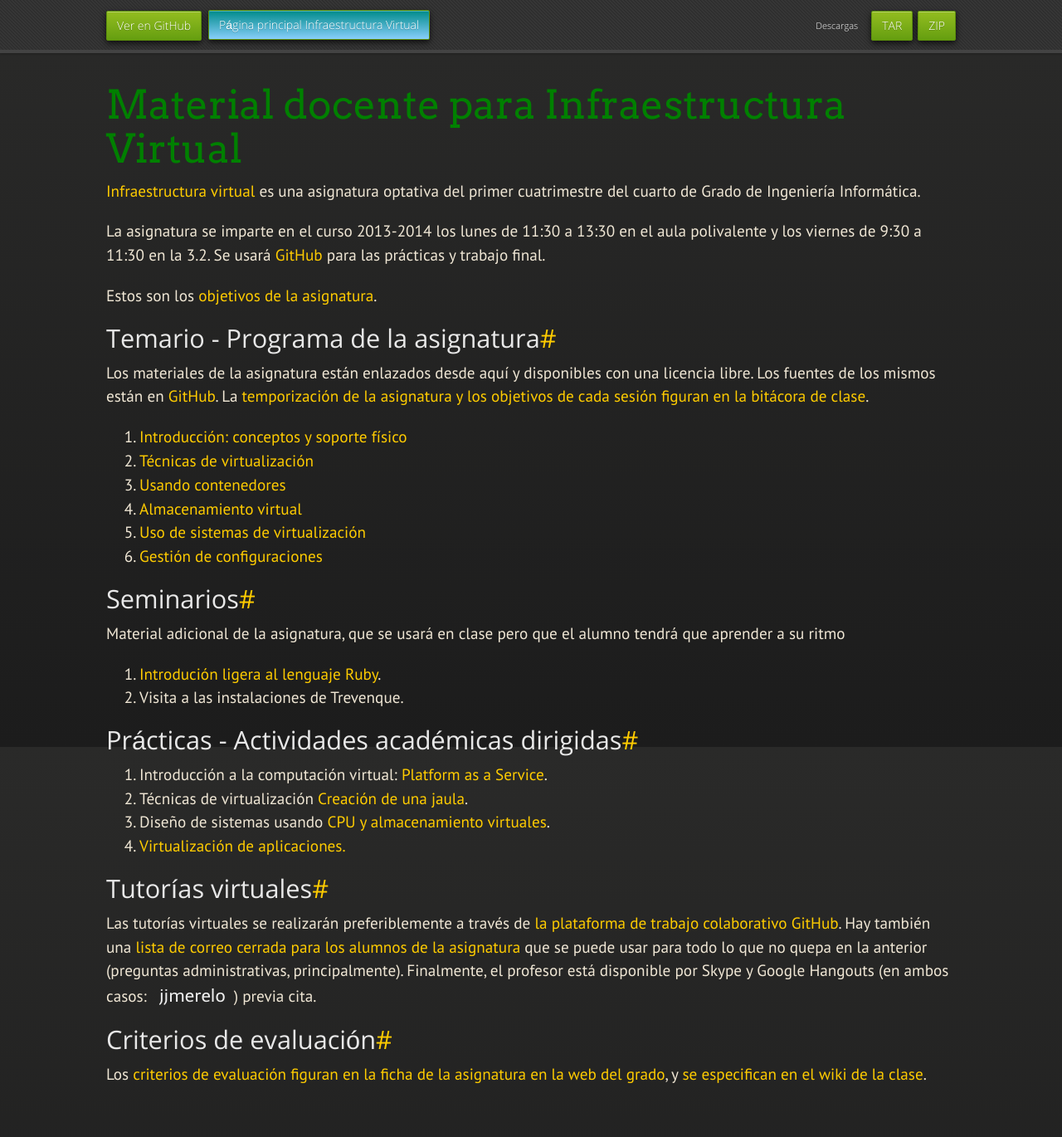
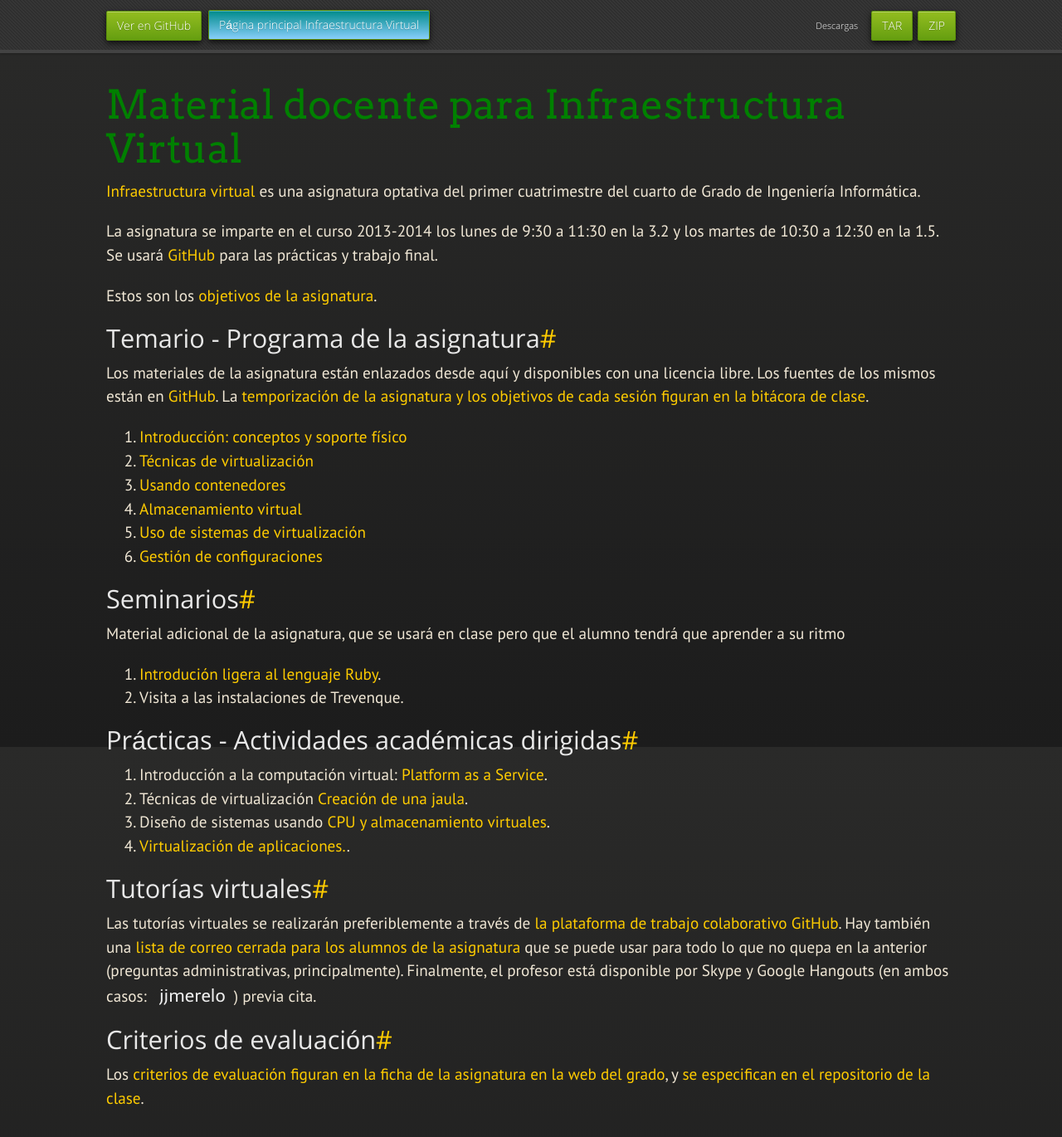
Before and after one commit to JJ/IV, a Jekyll site: the page built from index.md, in a window 1280 px wide and 1400 px high. Shown: the top 1370 px of the window at 83% size. Built offline with Jekyll 4.4.1, drawn with Linux system fonts in a browser that asks for light colours; nearby versions of some CDN libraries; some web fonts are replaced.

Commit message:
Sync README.md de master a gh-pages

```diff
--- a/index.md
+++ b/index.md
@@ -1,6 +1,5 @@
 ---
 layout: index
-
 ---
 
 Material docente para Infraestructura Virtual
@@ -10,8 +9,8 @@
 es una asignatura optativa del primer cuatrimestre del cuarto de Grado
 de Ingeniería Informática.
 
-La asignatura se imparte en el curso 2013-2014 los lunes de 11:30 a
-13:30 en el aula polivalente y los viernes de 9:30 a 11:30 en la 3.2. Se usará
+La asignatura se imparte en el curso 2013-2014 los lunes de 9:30 a
+11:30 en la 3.2 y los martes de 10:30 a 12:30 en la 1.5. Se usará
 [GitHub](http://github.com) para las prácticas y trabajo final.
 
 Estos son los [objetivos de la asignatura](documentos/objetivos).
@@ -22,7 +21,7 @@
 Los materiales de la asignatura están enlazados desde aquí y
 disponibles con una licencia libre. Los fuentes de los mismos están en
 [GitHub](http://github.com/JJ/IV). La
-[temporización de la asignatura y los objetivos de cada sesión figuran en la bitácora de clase](https://github.com/IV-GII/GII-2013/wiki/IvGii2013).
+[temporización de la asignatura y los objetivos de cada sesión figuran en la bitácora de clase](https://github.com/JJ/GII-2014/blob/master/sesiones/README).
 
 1. [Introducción: conceptos y soporte físico](documentos/temas/Intro_concepto_y_soporte_fisico)
 2. [Técnicas de virtualización](documentos/temas/Tecnicas_de_virtualizacion)
@@ -47,15 +46,15 @@
 1. Introducción a la computación virtual: [Platform as a Service](documentos/practicas/1.PaaS).
 2. Técnicas de virtualización [Creación de una jaula](documentos/practicas/2.Jaula).
 3. Diseño de sistemas usando [CPU y almacenamiento virtuales](documentos/practicas/3.MV).
-4. [Virtualización de aplicaciones.](documentos/practicas/4.Aplicaciones)
+4. [Virtualización de aplicaciones.](documentos/practicas/4.Aplicaciones).
 
 Tutorías virtuales
 ----
 
 Las tutorías virtuales se realizarán preferiblemente a través de
-[la plataforma de trabajo colaborativo GitHub](https://github.com/IV-GII/GII-2013/issues?state=open). Hay
+[la plataforma de trabajo colaborativo GitHub](https://github.com/JJ/GII-2014/issues?state=open). Hay
 también una
-[lista de correo cerrada para los alumnos de la asignatura](https://groups.google.com/forum/#!forum/iv-ugr-2013)
+[lista de correo cerrada para los alumnos de la asignatura](https://groups.google.com/forum/#!forum/iv-ugr-2014)
 que se puede usar para todo lo que no quepa en la anterior (preguntas
 administrativas, principalmente). Finalmente, el profesor está
 disponible por Skype y Google Hangouts (en ambos casos: `jjmerelo`)
@@ -67,4 +66,4 @@
 Los
 [criterios de evaluación figuran en la ficha de la asignatura en la web del grado](http://grados.ugr.es/informatica/pages/infoacademica/guias_docentes/espti/infraestructuravirtual),
 y
-[se especifican en el wiki de la clase](https://github.com/IV-GII/GII-2013/wiki/Metodologiaycriteriosdeevaluacion).
+[se especifican en el repositorio de la clase](https://github.com/JJ/GII-2014/blob/master/Metodolog%C3%ADa_y_criterios_de_evaluaci%C3%B3n).
```
